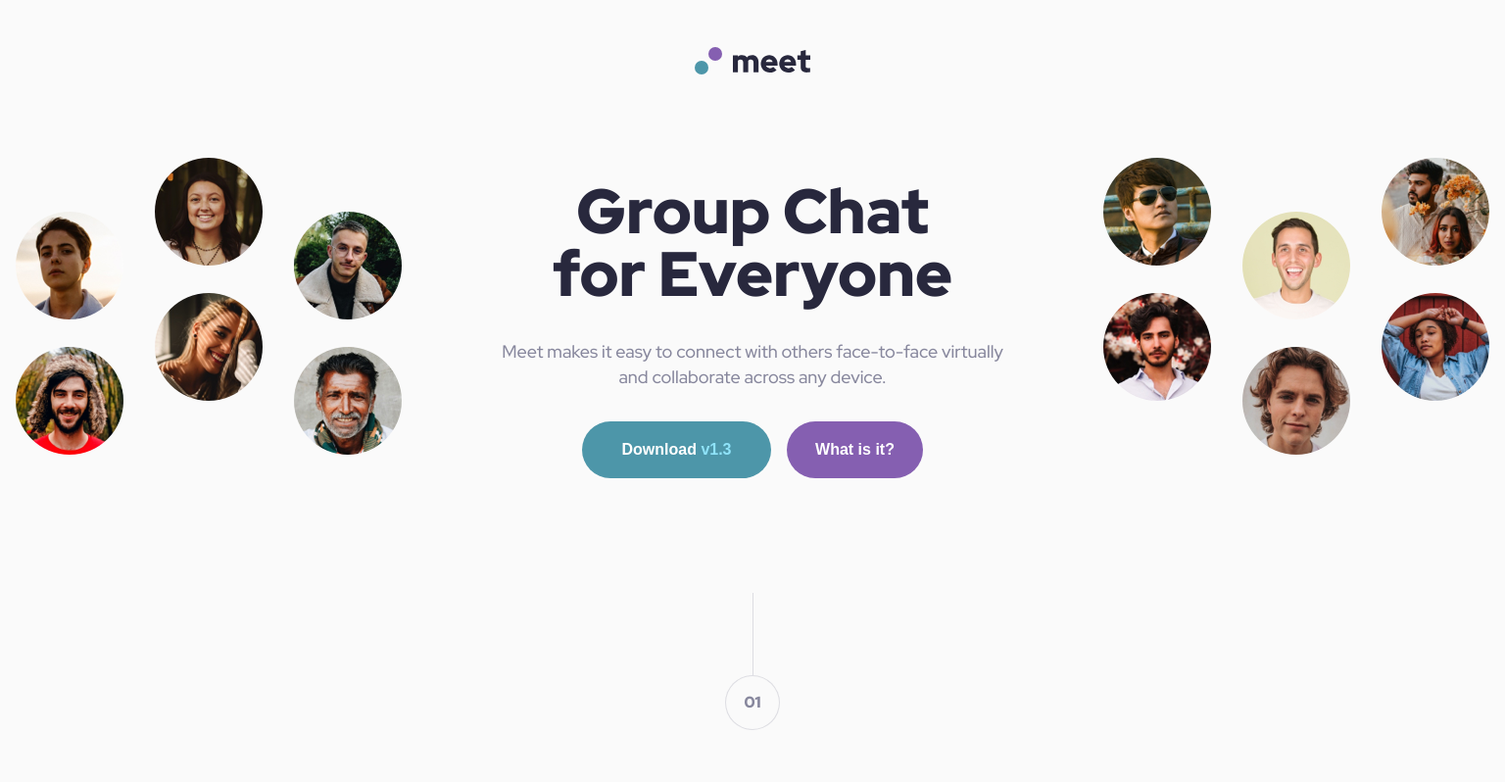
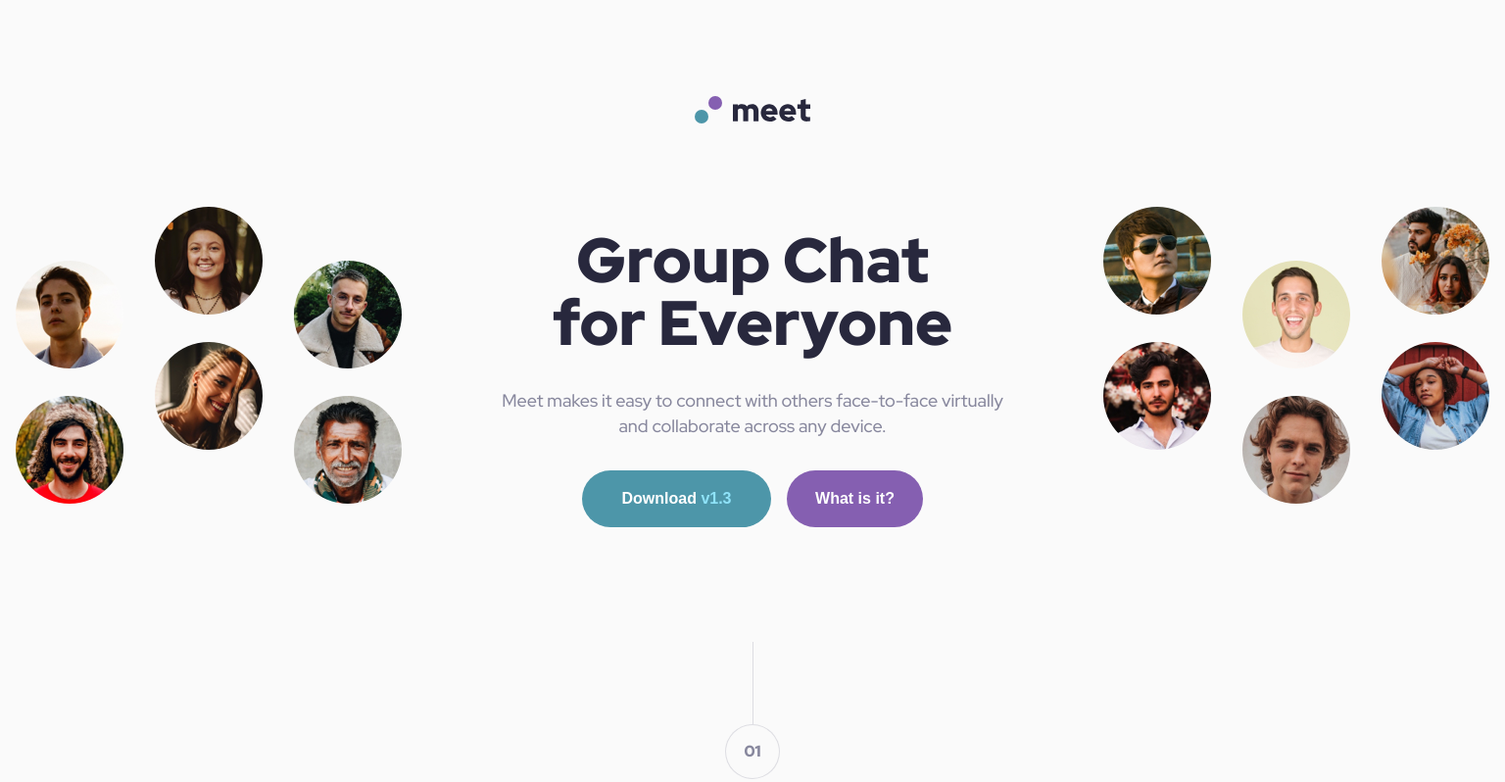
Before and after one commit to LucLhote/FrontendMentor-Meet-landing-page-challenge, a plain HTML site: page index.html in a window 1536 px wide. Shown: the top 798 px of the page at 98% size. Drawn offline with Linux system fonts and the light colour scheme.

Commit message:
Test margin for logo

```diff
--- a/css/styles.css
+++ b/css/styles.css
@@ -444,7 +444,7 @@ button {
     .header__logo {
 /*         margin-top: 80px; */
 /*         margin-top: 5rem; */
-/*         margin-top: 60px; */
+        margin-top: 50px;
         margin-bottom: 61px;
         margin-bottom: 3.8125rem;
     }
```
